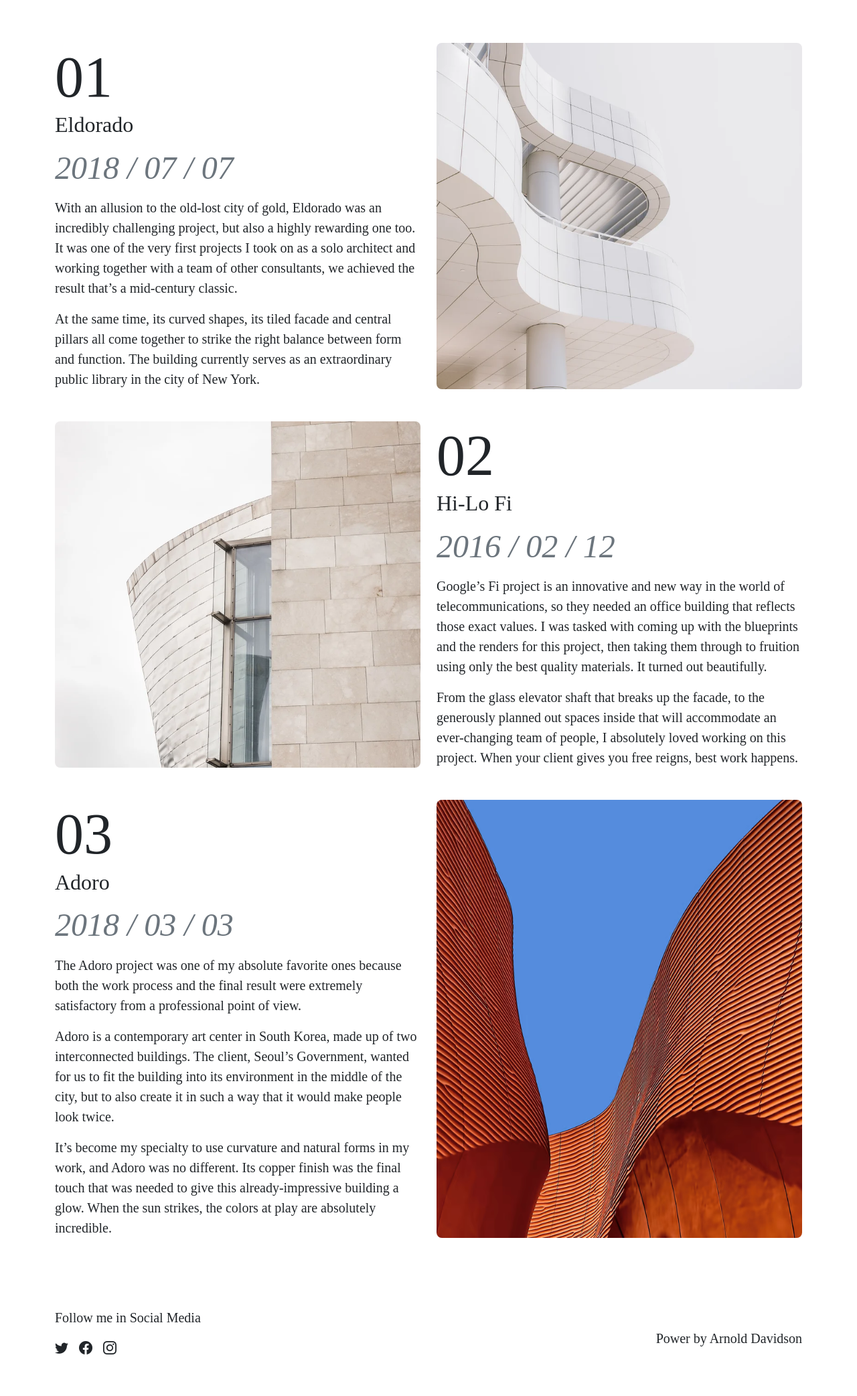
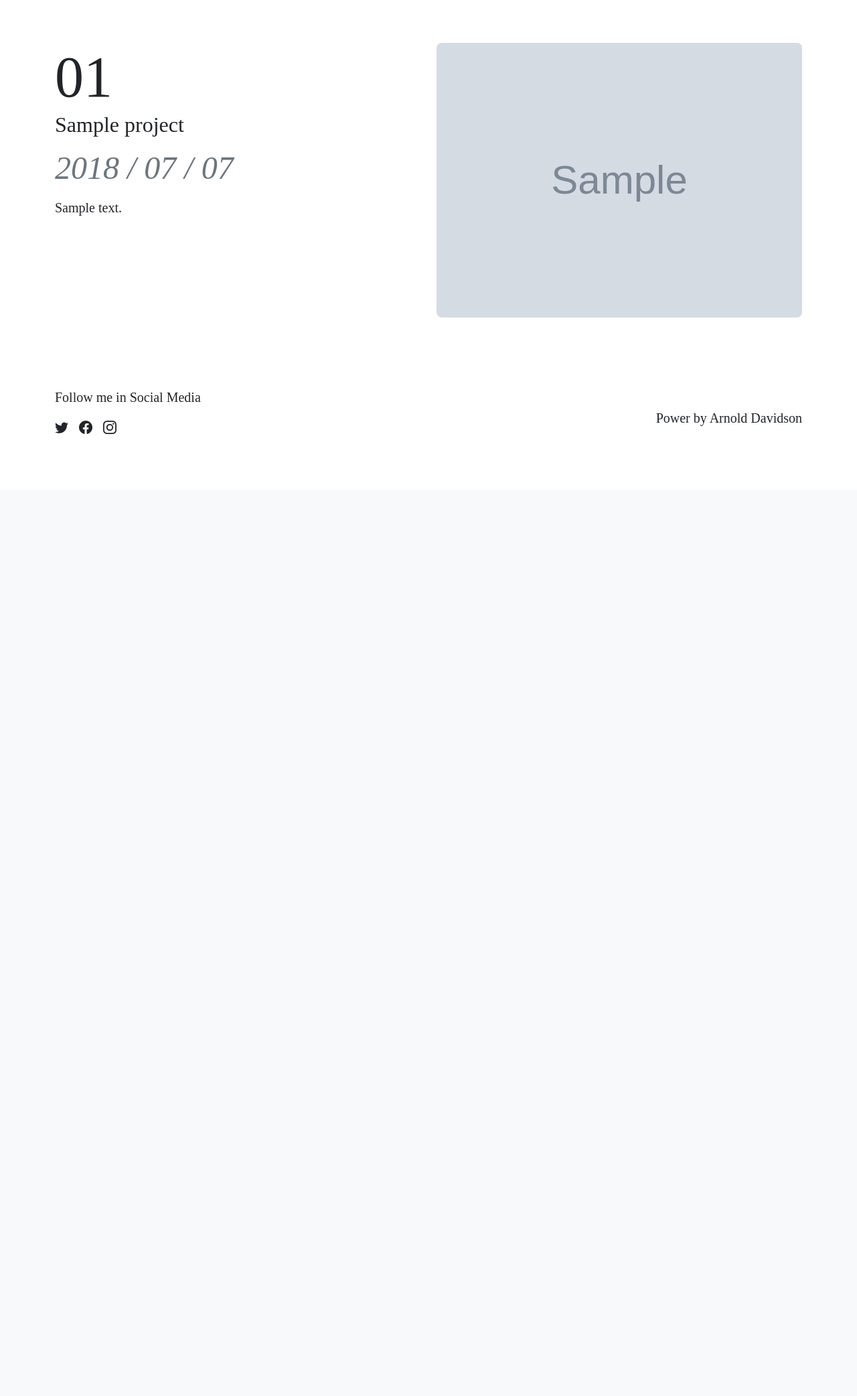
Before and after one commit to minjunn99/CVResumeProject, a PHP site: template Views/frontend/projects/index.php in a window 1280 px wide. Shown: the part 69-2153 px from the top of the page at 67% size. After the commit the page ends 717 px from the top, so only its background shows below. Run offline with PHP 8.4, Linux system fonts and the light colour scheme; the template is opened without the code that fills it: most values are stand-ins (such as "Sample title", 1, 10 or a date in 2020); grey boxes marked "Sample" are stand-in pictures; some libraries are stand-ins or nearby versions; some web fonts are replaced.

Commit message:
Hoang Hieu Trung - build project page dynamic content

```diff
--- a/Views/frontend/projects/index.php
+++ b/Views/frontend/projects/index.php
@@ -1,63 +1,27 @@
 <section class="project">
     <div class="container">
         <div class="project-grid d-grid">
+            <?php
+            foreach($projects as $key => $value) {
+            ?>
                 <div class="project-item row">
                     <div class="project-img col-md-6">
-                    <img src="/cvresume/assets/img/project-01.webp" alt="project image">
+                        <img src="<?= $value['image'] ?>" alt="project image">
                     </div>
                     <div class="project-content flow col-md-6">
                         <h2 class="mb-0">
-                        <span class="project-id d-block">01</span>
-                        <span class="project-title d-block fs-2">Eldorado</span>
+                            <span class="project-id d-block"><?= $value['id'] < 10 ? "0${value['id']}" : $value['id']; ?></span>
+                            <span class="project-title d-block fs-2"><?= $value['title'] ?></span>
                         </h2>
                         <h3 class="project-date heading fst-italic text-secondary mb-0">2018 / 07 / 07</h3>
                         <p class="mb-0">
-                        With an allusion to the old-lost city of gold, Eldorado was an incredibly challenging project, but also a highly rewarding one too. It was one of the very first projects I took on as a solo architect and working together with a team of other consultants, we achieved the result that’s a mid-century classic.
-                    </p>
-                    <p class="mb-0">
-                        At the same time, its curved shapes, its tiled facade and central pillars all come together to strike the right balance between form and function. The building currently serves as an extraordinary public library in the city of New York.
+                            <?= $value['description'] ?>
                         </p>
                     </div>
                 </div>
-            <div class="project-item row">
-                <div class="project-img col-md-6">
-                    <img src="/cvresume/assets/img/project-02.webp" alt="project image">
-                </div>
-                <div class="project-content flow col-md-6">
-                    <h2 class="mb-0">
-                        <span class="project-id d-block">02</span>
-                        <span class="project-title d-block fs-2">Hi-Lo Fi</span>
-                    </h2>
-                    <h3 class="project-date heading fst-italic text-secondary mb-0">2016 / 02 / 12</h3>
-                    <p class="mb-0">
-                        Google’s Fi project is an innovative and new way in the world of telecommunications, so they needed an office building that reflects those exact values. I was tasked with coming up with the blueprints and the renders for this project, then taking them through to fruition using only the best quality materials. It turned out beautifully.
-                    </p>
-                    <p class="mb-0">
-                        From the glass elevator shaft that breaks up the facade, to the generously planned out spaces inside that will accommodate an ever-changing team of people, I absolutely loved working on this project. When your client gives you free reigns, best work happens.
-                    </p>
-                </div>
-            </div>
-            <div class="project-item row">
-                <div class="project-img col-md-6">
-                    <img src="/cvresume/assets/img/project-03.avif" alt="project image">
-                </div>
-                <div class="project-content flow col-md-6">
-                    <h2 class="mb-0">
-                        <span class="project-id d-block">03</span>
-                        <span class="project-title d-block fs-2">Adoro</span>
-                    </h2>
-                    <h3 class="project-date heading fst-italic text-secondary mb-0">2018 / 03 / 03</h3>
-                    <p class="mb-0">
-                        The Adoro project was one of my absolute favorite ones because both the work process and the final result were extremely satisfactory from a professional point of view.
-                    </p>
-                    <p class="mb-0">
-                        Adoro is a contemporary art center in South Korea, made up of two interconnected buildings. The client, Seoul’s Government, wanted for us to fit the building into its environment in the middle of the city, but to also create it in such a way that it would make people look twice.
-                    </p>
-                    <p class="mb-0">
-                        It’s become my specialty to use curvature and natural forms in my work, and Adoro was no different. Its copper finish was the final touch that was needed to give this already-impressive building a glow. When the sun strikes, the colors at play are absolutely incredible.
-                    </p>
-                </div>
-            </div>
+            <?php
+            }
+            ?>
         </div>
     </div>
 </section>
```
Also changed, not shown: Controllers/ProjectController.php (+12 -1 lines), Models/ProjectModel.php (added, +7 -0 lines). Lines whose indentation alone changed are shown as unchanged.
